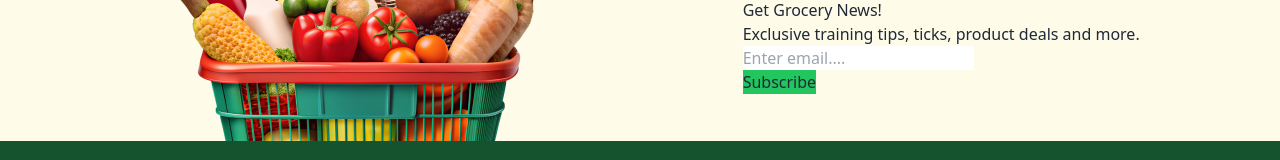
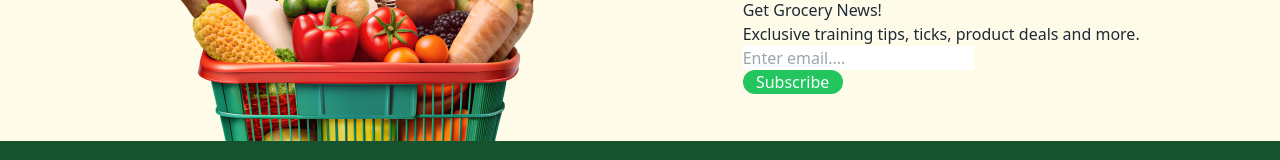
Before and after one commit to asad59862/Assignment-3, a plain HTML site: page index.html in a window 1280 px wide. Shown: the part 3002-3162 px from the top of the page. Drawn offline with nearby package versions, Linux system fonts and the light colour scheme.

Commit message:
last commit

```diff
--- a/index.html
+++ b/index.html
@@ -296,7 +296,7 @@
                 <h1>Get Grocery News!</h1>
                 <p>Exclusive training tips, ticks, product deals and more.</p>
                  <input type="text" placeholder="Enter email...." ><br>
-                 <button class="bg-green-500 file:">Subscribe</button>
+                 <button class="bg-green-500 rounded-xl text-white w-[100px]">Subscribe</button>
             </div>
          </div>
 
```
